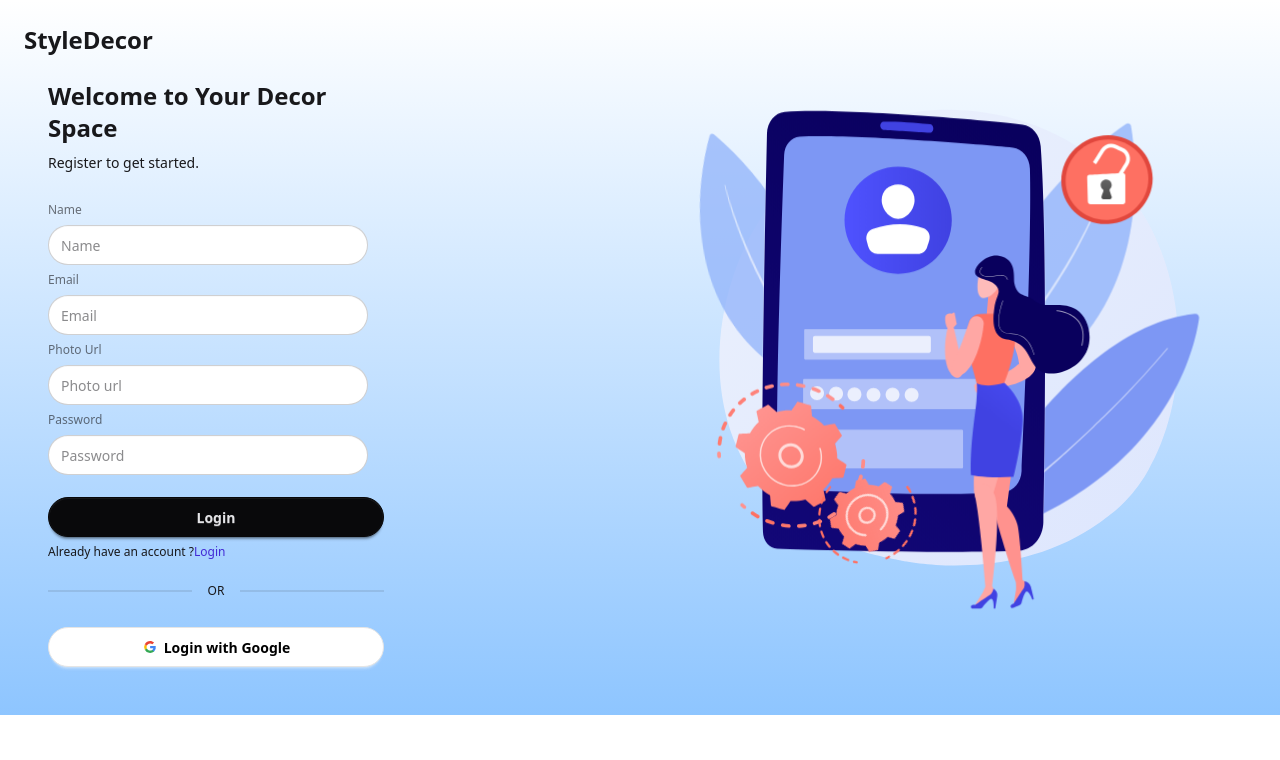
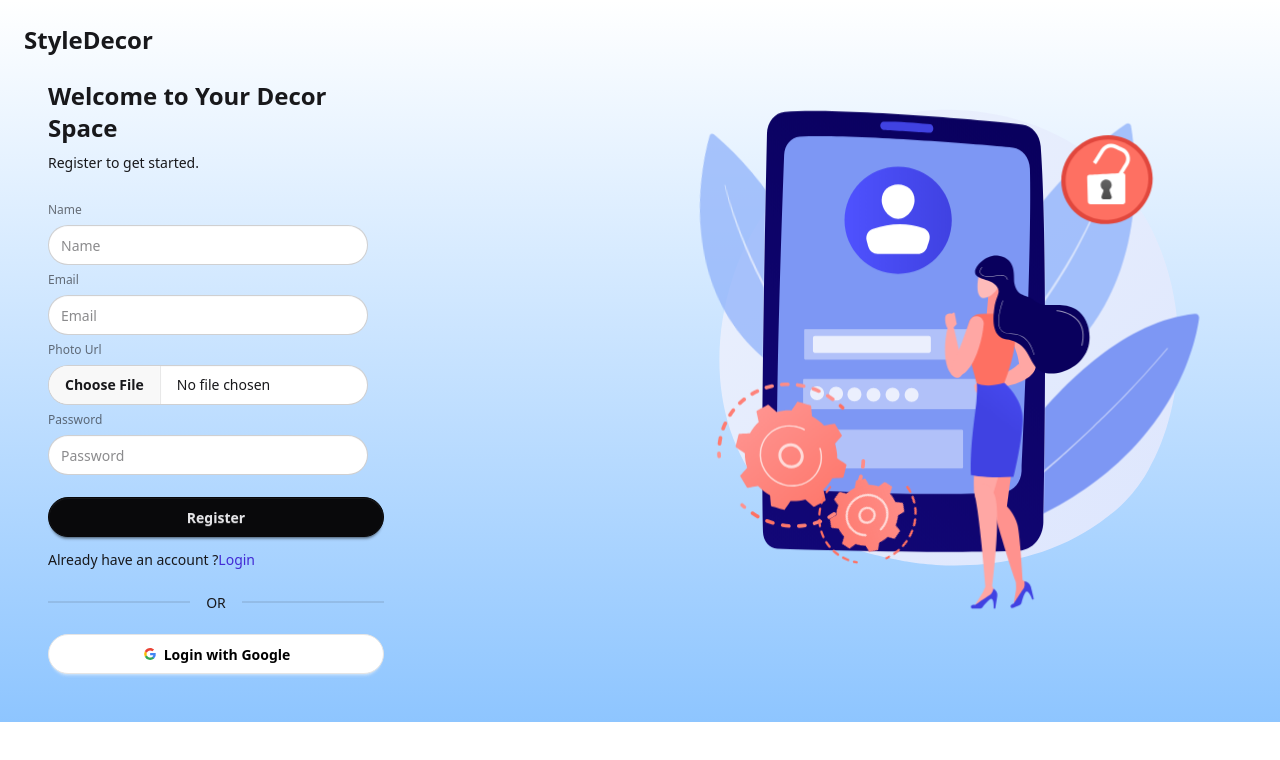
Before and after one commit to shrabonmolla/style-decor-client, a React (Vite) app: page /authlayout/register in a window 1280 px wide. Shown: the top 760 px of the page. Built offline with nearby package versions, Linux system fonts and the light colour scheme; no server answers.

Commit message:
user registretion and login authentication is implemented

```diff
--- a/package.json
+++ b/package.json
@@ -11,11 +11,14 @@
   },
   "dependencies": {
     "@tailwindcss/vite": "^4.1.17",
+    "axios": "^1.13.2",
     "daisyui": "^5.5.8",
     "firebase": "^12.6.0",
     "lottie-react": "^2.4.1",
     "react": "^19.2.0",
     "react-dom": "^19.2.0",
+    "react-hook-form": "^7.68.0",
+    "react-hot-toast": "^2.6.0",
     "react-router": "^7.10.1",
     "sweetalert2": "^11.26.4",
     "tailwindcss": "^4.1.17"
--- a/src/Components/Shared/Navbar/Navbar.jsx
+++ b/src/Components/Shared/Navbar/Navbar.jsx
@@ -1,12 +1,17 @@
 import { Link, NavLink } from "react-router";
 import Logo from "../Logo/Logo";
 import useAuthHook from "../../../Hooks/useAuthHook";
+import toast from "react-hot-toast";
 
 export default function Navbar() {
   const { user, logOut } = useAuthHook();
 
   function handleLogOut() {
-    logOut();
+    logOut()
+      .then(() => {
+        toast.success("logOut Successfull");
+      })
+      .catch((err) => console.log(err));
   }
 
   const NavList = (
@@ -72,7 +77,7 @@ export default function Navbar() {
             className="btn btn-ghost btn-circle avatar"
           >
             <div className="w-10 rounded-full">
-              <img alt="Tailwind CSS Navbar component" src={user?.photoURL} />
+              <img alt="user" src={user?.photoURL} />
             </div>
           </div>
           <ul
@@ -80,14 +85,12 @@ export default function Navbar() {
             className="menu menu-sm dropdown-content bg-base-100 rounded-box z-1 mt-3 w-52 p-2 shadow"
           >
             <li>
-              <a className="justify-between">Profile</a>
+              <a className="justify-between">My Profile</a>
             </li>
             <li>
-              <a>{user?.displayName}</a>
+              <button>{user?.displayName}</button>
             </li>
-            <li>
-              <button onClick={handleLogOut}>Logout</button>
-            </li>
+            <li>{user && <button onClick={handleLogOut}>Logout</button>}</li>
           </ul>
         </div>
       </div>
--- a/src/Components/Shared/SocialLogin/SocialLogin.jsx
+++ b/src/Components/Shared/SocialLogin/SocialLogin.jsx
@@ -1,5 +1,6 @@
 import React from "react";
 import useAuthHook from "../../../Hooks/useAuthHook";
+import toast from "react-hot-toast";
 
 export default function SocialLogin() {
   const { googleSignIn, setUser } = useAuthHook();
@@ -8,6 +9,7 @@ export default function SocialLogin() {
       .then((res) => {
         console.log(res.user);
         setUser(res.user);
+        toast.success("Login successfull");
       })
       .catch((err) => console.log(err));
   }
--- a/src/Pages/AuthPages/Login.jsx
+++ b/src/Pages/AuthPages/Login.jsx
@@ -1,8 +1,21 @@
 import React from "react";
 import { Link } from "react-router";
 import SocialLogin from "../../Components/Shared/SocialLogin/SocialLogin";
+import toast from "react-hot-toast";
+import useAuthHook from "../../Hooks/useAuthHook";
+import { useForm } from "react-hook-form";
 
 export default function Login() {
+  const { logIn } = useAuthHook();
+  const { register, handleSubmit } = useForm();
+  // handleLogin
+  function handleLogin(data) {
+    logIn(data.email, data.password)
+      .then(() => {
+        toast.success("login successfull");
+      })
+      .catch((err) => console.log(err));
+  }
   return (
     <div className="card  w-full max-w-sm shrink-0 space-y-2 ">
       <div className="card-body">
@@ -10,15 +23,17 @@ export default function Login() {
           <h1 className="text-2xl font-bold">Good to See You Again</h1>
           <p>Log in and explore beautiful decor ideas.</p>
         </section>
-        <fieldset className="fieldset">
+        <form onSubmit={handleSubmit(handleLogin)} className="fieldset">
           <label className="label ">Email</label>
           <input
+            {...register("email")}
             type="email"
             className="input rounded-full"
             placeholder="Email"
           />
           <label className="label">Password</label>
           <input
+            {...register("password")}
             type="password"
             className="input rounded-full"
             placeholder="Password"
@@ -36,7 +51,7 @@ export default function Login() {
           <div className="flex w-full flex-col">
             <div className="divider">OR</div>
           </div>
-        </fieldset>
+        </form>
 
         <SocialLogin />
       </div>
--- a/src/Pages/AuthPages/Register.jsx
+++ b/src/Pages/AuthPages/Register.jsx
@@ -1,8 +1,50 @@
 import React from "react";
 import { Link } from "react-router";
 import SocialLogin from "../../Components/Shared/SocialLogin/SocialLogin";
+import useAuthHook from "../../Hooks/useAuthHook";
+import toast from "react-hot-toast";
+import { useForm } from "react-hook-form";
+import axios from "axios";
+export default function Register() {
+  const { registerUser, userProflieUpdate } = useAuthHook();
+  const { register, handleSubmit } = useForm();
 
-export default function Register() {
+  // handleRegister
+  function handleRegister(formData) {
+    console.log(formData);
+    // 1. getting user from form form
+    const userPhoto = formData.photo[0];
+    //2.  store the photo in new formData()
+    const formdata = new FormData();
+    formdata.append("image", userPhoto);
+
+    // 3.register user in firebase
+    registerUser(formData.email, formData.password)
+      .then(() => {
+        // console.log("user createed successsfully", res);
+
+        // storeing userimg in imgbb
+        axios
+          .post(
+            `https://api.imgbb.com/1/upload?key=21056502350557c7e773fb27b0740e40`,
+            formdata
+          )
+          .then((res) => {
+            console.log(res.data.data.url);
+            const profileData = {
+              displayName: formData.name,
+              photoURL: res.data.data.url,
+            };
+
+            // 4.updating user profile
+            userProflieUpdate(profileData)
+              .then(() => toast.success("profile created successfully"))
+              .catch((err) => console.log(err));
+          })
+          .catch((err) => console.log(err));
+      })
+      .catch((err) => console.log(err));
+  }
   return (
     <div className="card  w-full max-w-sm shrink-0 space-y-2 ">
       <div className="card-body">
@@ -10,38 +52,50 @@ export default function Register() {
           <h1 className="text-2xl font-bold ">Welcome to Your Decor Space</h1>
           <p>Register to get started.</p>
         </section>
-        <fieldset className="fieldset">
-          {/* email */}
+        <form onSubmit={handleSubmit(handleRegister)} className="fieldset">
+          {/* Name */}
           <label className="label ">Name</label>
           <input
+            {...register("name")}
             type="text"
             className="input rounded-full"
             placeholder="Name"
+            name="name"
           />
           {/* email */}
           <label className="label ">Email</label>
           <input
+            {...register("email")}
             type="email"
             className="input rounded-full"
             placeholder="Email"
+            name="email"
           />
 
           {/* Photo url  */}
+
           <label className="label ">Photo Url</label>
           <input
-            type="text"
-            className="input rounded-full"
-            placeholder="Photo url"
+            {...register("photo")}
+            type="file"
+            className="file-input rounded-full"
+            name="photo"
           />
+
           {/* password` */}
           <label className="label">Password</label>
           <input
+            {...register("password")}
             type="password"
             className="input rounded-full"
             placeholder="Password"
+            name="password"
           />
 
-          <button className="btn btn-neutral mt-4 rounded-full">Login</button>
+          <button className="btn btn-neutral mt-4 rounded-full">
+            Register
+          </button>
+        </form>
 
         <p>
           Already have an account ?
@@ -53,7 +107,6 @@ export default function Register() {
         <div className="flex w-full flex-col">
           <div className="divider">OR</div>
         </div>
-        </fieldset>
 
         <SocialLogin />
       </div>
--- a/src/Provider/AuthProvider/AuthProvider.jsx
+++ b/src/Provider/AuthProvider/AuthProvider.jsx
@@ -5,27 +5,51 @@ import {
   GoogleAuthProvider,
   onAuthStateChanged,
   signOut,
+  createUserWithEmailAndPassword,
+  signInWithEmailAndPassword,
+  updateProfile,
 } from "firebase/auth";
 import auth from "../../Firebase/firebase.js";
 
 export default function AuthProvider({ children }) {
   const [user, setUser] = useState(null);
+  const [authloading, setauthloading] = useState(true);
 
   //   sign in user with google login
   const provider = new GoogleAuthProvider();
   function googleSignIn() {
+    setauthloading(true);
     return signInWithPopup(auth, provider);
   }
 
   //   sign out user
   function logOut() {
+    setauthloading(true);
     signOut(auth);
+  }
+
+  // register new user
+  function registerUser(email, password) {
+    setauthloading(true);
+    return createUserWithEmailAndPassword(auth, email, password);
+  }
+
+  function logIn(email, password) {
+    setauthloading(true);
+    return signInWithEmailAndPassword(auth, email, password);
+  }
+
+  // updating user profile
+
+  function userProflieUpdate(profileData) {
+    return updateProfile(auth.currentUser, profileData);
   }
 
   //   observing the user
   useEffect(() => {
     const unmount = onAuthStateChanged(auth, (currentUser) => {
       setUser(currentUser);
+      setauthloading(false);
     });
     return () => unmount();
   }, []);
@@ -36,6 +60,11 @@ export default function AuthProvider({ children }) {
     setUser,
     googleSignIn,
     logOut,
+    registerUser,
+    logIn,
+    userProflieUpdate,
+    authloading,
+    setauthloading,
   };
   return <AuthContext value={sharedData}>{children}</AuthContext>;
 }
--- a/src/main.jsx
+++ b/src/main.jsx
@@ -4,10 +4,13 @@ import "./index.css";
 import { router } from "./Router/Routes.jsx";
 import { RouterProvider } from "react-router/dom";
 import AuthProvider from "./Provider/AuthProvider/AuthProvider.jsx";
+import { Toaster } from "react-hot-toast";
+
 createRoot(document.getElementById("root")).render(
   <StrictMode>
     <AuthProvider>
       <RouterProvider router={router} />
     </AuthProvider>
+    <Toaster />
   </StrictMode>
 );
```
Also changed, not shown: 1 other file (tests, documents, lock files or other folders). Lines whose indentation alone changed are shown as unchanged.
